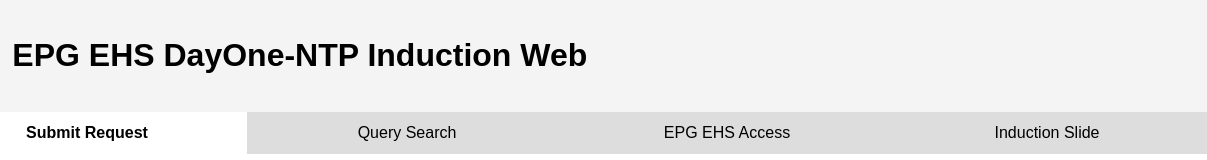
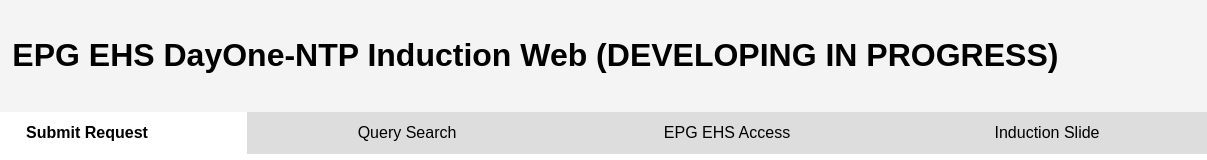
Before and after one commit to EpailXi/EPGNTPINDUCTION, a website: page index.html in a window 1280 px wide. Shown: the top 160 px of the page, 73-1280 px from the left. Drawn offline with Linux system fonts and the light colour scheme.

Commit message:
Update index.html

```diff
--- a/index.html
+++ b/index.html
@@ -3,7 +3,7 @@
 <head>
   <meta charset="UTF-8">
   <meta name="viewport" content="width=device-width, initial-scale=1.0">
-  <title>EPG EHS DayOne-NTP Induction Web (DEVELOPING IN PROGRESS)</title>
+  <title>EPG EHS DayOne-NTP Induction Web</title>
   <style>
     body {
       margin: 0;
@@ -63,7 +63,7 @@
 <body>
   <header>
     <img src="https://cdn.asp.events/CLIENT_CloserSt_D86EA381_5056_B739_5482D50A1A831DDD/sites/DCWS-2023/media/libraries/exhibitors/8bc5d1cb-06a7-11ef-b52-06bd0f937899-logo.png/fit-in/500x9999/filters:no_upscale()" alt="EPG Logo">
-    <h1>EPG EHS DayOne-NTP Induction Web</h1>
+    <h1>EPG EHS DayOne-NTP Induction Web (DEVELOPING IN PROGRESS) </h1>
   </header>
 
   <!-- Top Navigation -->
```
